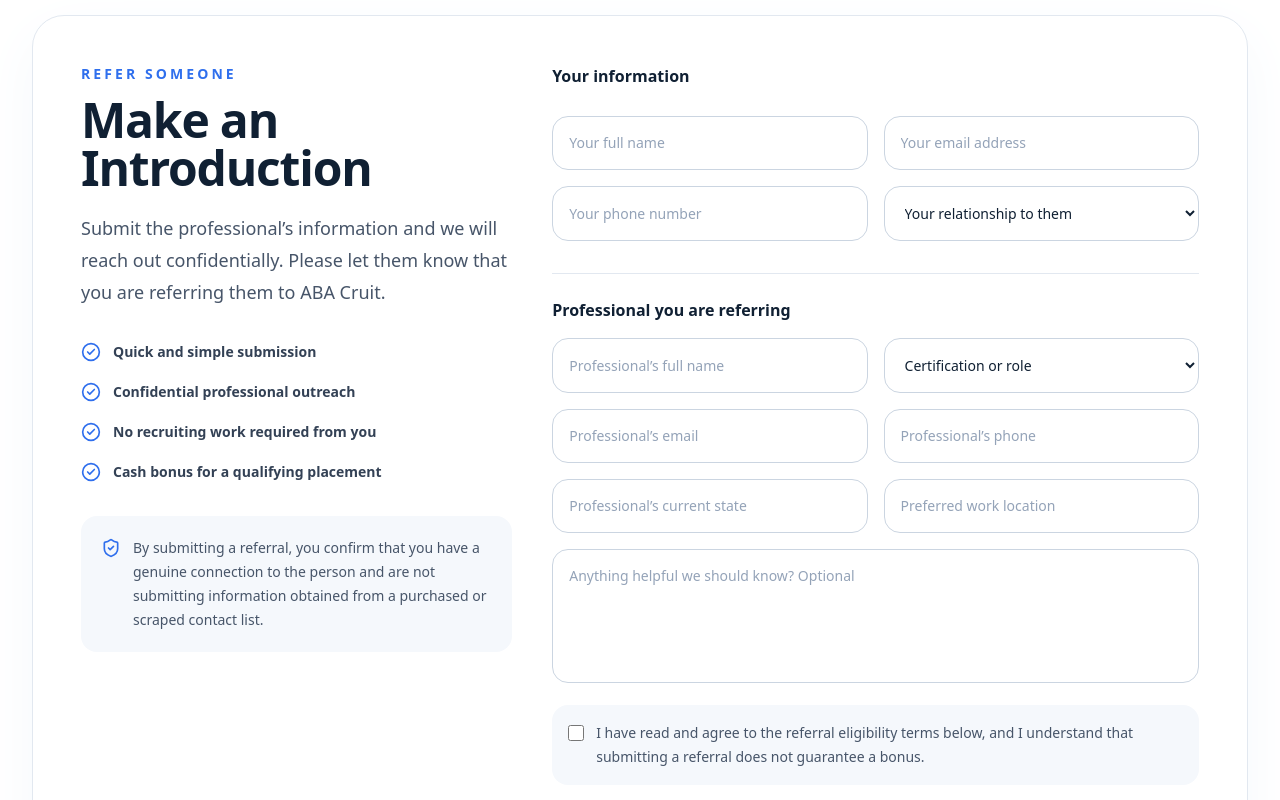
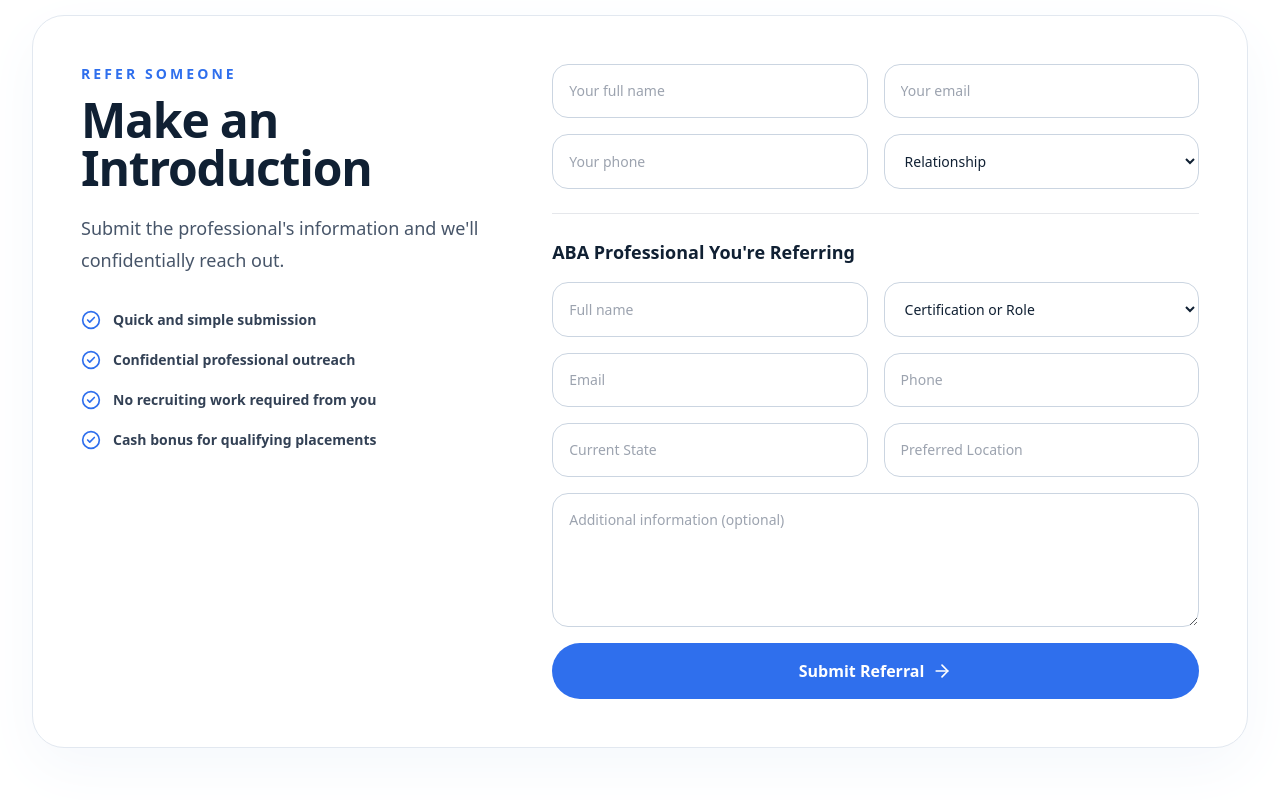
Before and after one commit to samuelhenig/aba-cruit, a Next.js app: page /refer in a window 1280 px wide. Shown: the part 2320-3120 px from the top of the page. Built offline with nearby package versions, Linux system fonts and the light colour scheme.

Commit message:
Update page.tsx

```diff
--- a/app/refer/page.tsx
+++ b/app/refer/page.tsx
@@ -1,3 +1,4 @@
+import ReferralForm from "@/components/ReferralForm";
 import {
   ArrowRight,
   BadgeDollarSign,
@@ -52,7 +53,7 @@ export default function ReferralPage() {
       <Hero />
       <HowItWorks />
       <BonusAmounts />
-      <ReferralForm />
+      <ReferralFormSection />
       <Terms />
       <Footer />
     </main>
@@ -312,7 +313,7 @@ function BonusAmounts() {
   );
 }
 
-function ReferralForm() {
+function ReferralFormSection() {
   return (
     <section
       id="refer"
@@ -329,142 +330,18 @@ function ReferralForm() {
           </h2>
 
           <p className="mt-5 text-lg leading-8 text-slate-600">
-            Submit the professional’s information and we will reach out
-            confidentially. Please let them know that you are referring them to
-            ABA Cruit.
+            Submit the professional's information and we'll confidentially reach out.
           </p>
 
           <div className="mt-8 space-y-4">
             <Benefit text="Quick and simple submission" />
             <Benefit text="Confidential professional outreach" />
             <Benefit text="No recruiting work required from you" />
-            <Benefit text="Cash bonus for a qualifying placement" />
-          </div>
-
-          <div className="mt-8 rounded-2xl bg-soft p-5">
-            <div className="flex items-start gap-3">
-              <ShieldCheck className="mt-0.5 h-5 w-5 shrink-0 text-blue" />
-
-              <p className="text-sm leading-6 text-slate-600">
-                By submitting a referral, you confirm that you have a genuine
-                connection to the person and are not submitting information
-                obtained from a purchased or scraped contact list.
-              </p>
-            </div>
+            <Benefit text="Cash bonus for qualifying placements" />
           </div>
         </div>
 
-        <form
-          action={`mailto:${email}?subject=New ABA Cruit Referral`}
-          method="post"
-          encType="text/plain"
-          className="grid gap-4 sm:grid-cols-2"
-        >
-          <div className="sm:col-span-2">
-            <p className="mb-3 font-black">Your information</p>
-          </div>
-
-          <Input name="Referrer full name" placeholder="Your full name" />
-          <Input
-            name="Referrer email"
-            type="email"
-            placeholder="Your email address"
-          />
-          <Input
-            name="Referrer phone"
-            type="tel"
-            placeholder="Your phone number"
-          />
-
-          <Select name="Relationship to candidate">
-            <option value="">Your relationship to them</option>
-            <option>Friend</option>
-            <option>Former coworker</option>
-            <option>Current coworker</option>
-            <option>Professional connection</option>
-            <option>Other</option>
-          </Select>
-
-          <div className="mt-4 border-t border-slate-200 pt-6 sm:col-span-2">
-            <p className="font-black">Professional you are referring</p>
-          </div>
-
-          <Input
-            name="Candidate full name"
-            placeholder="Professional’s full name"
-          />
-
-          <Select name="Candidate role">
-            <option value="">Certification or role</option>
-            <option>BCBA</option>
-            <option>BCaBA</option>
-            <option>RBT</option>
-            <option>BT</option>
-            <option>Clinical Director</option>
-            <option>ABA Supervisor</option>
-            <option>Operations or Administrative</option>
-            <option>Other ABA Professional</option>
-          </Select>
-
-          <Input
-            name="Candidate email"
-            type="email"
-            placeholder="Professional’s email"
-          />
-
-          <Input
-            name="Candidate phone"
-            type="tel"
-            placeholder="Professional’s phone"
-          />
-
-          <Input
-            name="Candidate state"
-            placeholder="Professional’s current state"
-          />
-
-          <Input
-            name="Candidate preferred location"
-            placeholder="Preferred work location"
-          />
-
-          <div className="sm:col-span-2">
-            <textarea
-              name="Additional information"
-              placeholder="Anything helpful we should know? Optional"
-              rows={5}
-              className="w-full resize-none rounded-2xl border border-slate-300 bg-white px-4 py-4 text-sm text-navy outline-none transition placeholder:text-slate-400 focus:border-blue focus:ring-2 focus:ring-blue/10"
-            />
-          </div>
-
-          <label className="flex items-start gap-3 rounded-2xl bg-soft p-4 text-sm leading-6 text-slate-600 sm:col-span-2">
-            <input
-              required
-              type="checkbox"
-              name="Referral terms accepted"
-              value="Yes"
-              className="mt-1 h-4 w-4 shrink-0 accent-blue"
-            />
-
-            <span>
-              I have read and agree to the referral eligibility terms below,
-              and I understand that submitting a referral does not guarantee a
-              bonus.
-            </span>
-          </label>
-
-          <button
-            type="submit"
-            className="inline-flex items-center justify-center rounded-full bg-blue px-7 py-4 font-bold text-white transition hover:bg-navy sm:col-span-2"
-          >
-            Submit Referral
-            <ArrowRight className="ml-2 h-5 w-5" />
-          </button>
-
-          <p className="text-center text-xs leading-5 text-slate-500 sm:col-span-2">
-            Your information will be used to review and process this referral.
-          </p>
-        </form>
+        <ReferralForm />
       </div>
     </section>
   );
```
